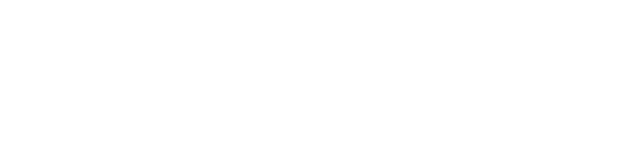
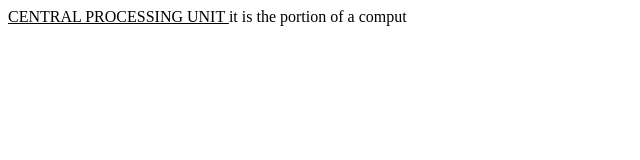
Before and after one commit to iamneo-production/cafaaacfefdadaeccdfffebaeceaec, a website: page public/index.html in a window 1280 px wide. Shown: the whole page, without its empty margins (0-640 px from the left). Drawn offline with Linux system fonts and the light colour scheme.

Commit message:
Backup Commit

```diff
--- a/public/index.html
+++ b/public/index.html
@@ -1,7 +1,6 @@
 <html>
 <head>
-    <tile></
-</head>
-<body>
-</body>
-</html>
+<tile><CPU</title>
+<p>
+    <u> CENTRAL PROCESSING UNIT </u>
+it is the portion of a comput
```
